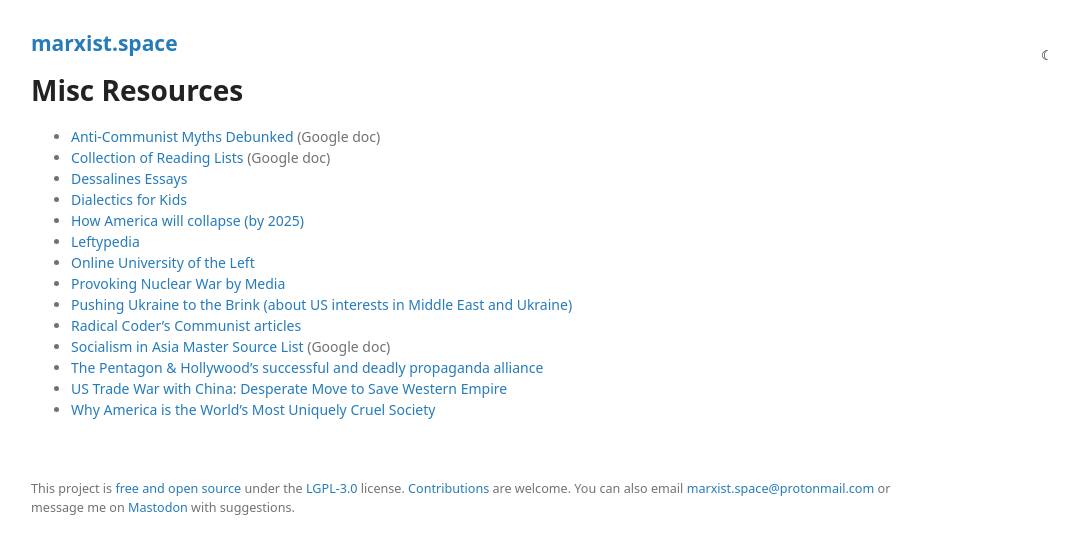
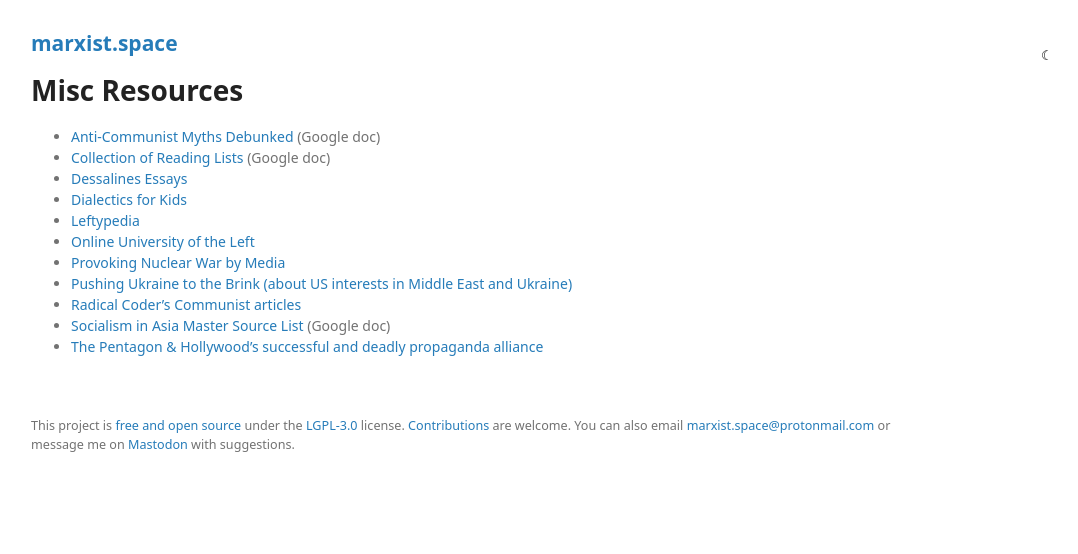
Before and after one commit to prolesoft/marxist.space, a Jekyll site: the page built from misc.md, in a window 1280 px wide. Shown: the top 554 px of the page, without its empty margins (179-1257 px from the left). Built offline with Jekyll 4.4.1, drawn with Linux system fonts in a browser that asks for light colours; our own code applies the rules of GitHub Pages for plain Markdown files.

Commit message:
chore: more edits

```diff
--- a/misc.md
+++ b/misc.md
@@ -11,7 +11,6 @@ permalink: /misc/
 * [Collection of Reading Lists](https://docs.google.com/document/d/1k-OPPy9UM9ApPuWVIsPcvX3zQh1LUsVbPQocD9mUhyA/edit) (Google doc)
 * [Dessalines Essays](https://github.com/dessalines/essays)
 * [Dialectics for Kids](http://dialectics4kids.org/)
-* [How America will collapse (by 2025)](https://www.salon.com/2010/12/06/america_collapse_2025/)
 * [Leftypedia](https://leftypedia.org/wiki/Main_Page)
 * [Online University of the Left](http://ouleft.org/)
 * [Provoking Nuclear War by Media](http://www.counterpunch.org/2016/08/24/provoking-nuclear-war-by-media/)
@@ -19,5 +18,3 @@ permalink: /misc/
 * [Radical Coder's Communist articles](https://0xacab.org/snippets/802)
 * [Socialism in Asia Master Source List](https://docs.google.com/document/d/1KMAZopkLyjP74vOssz6XAdPxvMh-1rJRptFnFD54bPg/edit?usp=sharing) (Google doc)
 * [The Pentagon & Hollywood’s successful and deadly propaganda alliance](http://www.greanvillepost.com/2018/03/12/the-pentagon-hollywoods-successful-and-deadly-propaganda-alliance/)
-* [US Trade War with China: Desperate Move to Save Western Empire](https://www.globalresearch.ca/us-trade-war-china-desperate-move-save-western-empire/5660991)
-* [Why America is the World’s Most Uniquely Cruel Society](https://eand.co/why-is-america-the-worlds-most-uniquely-cruel-society-f67afc5c6b9a)
```
Also changed, not shown: china.md (+1 -0 lines).
